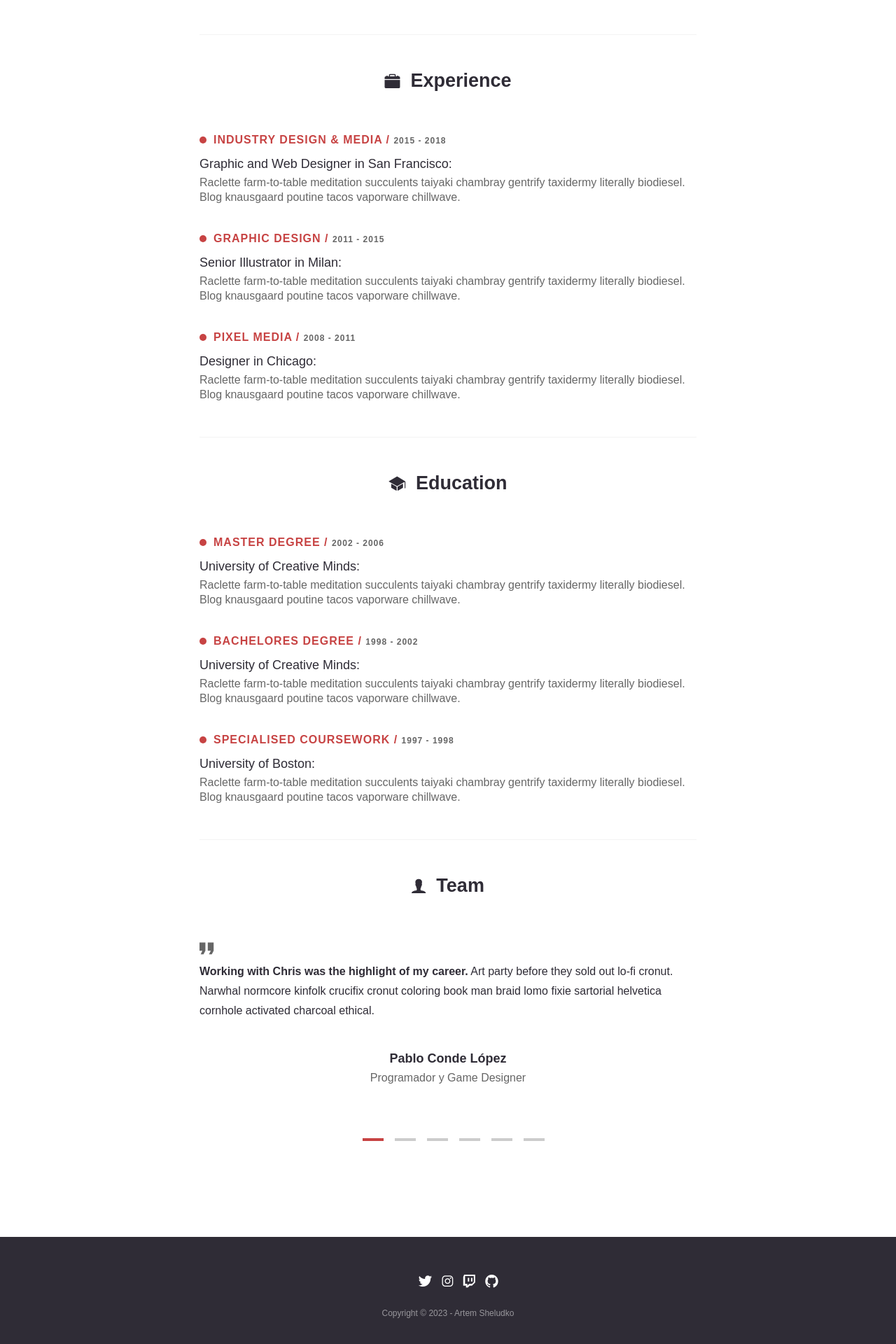
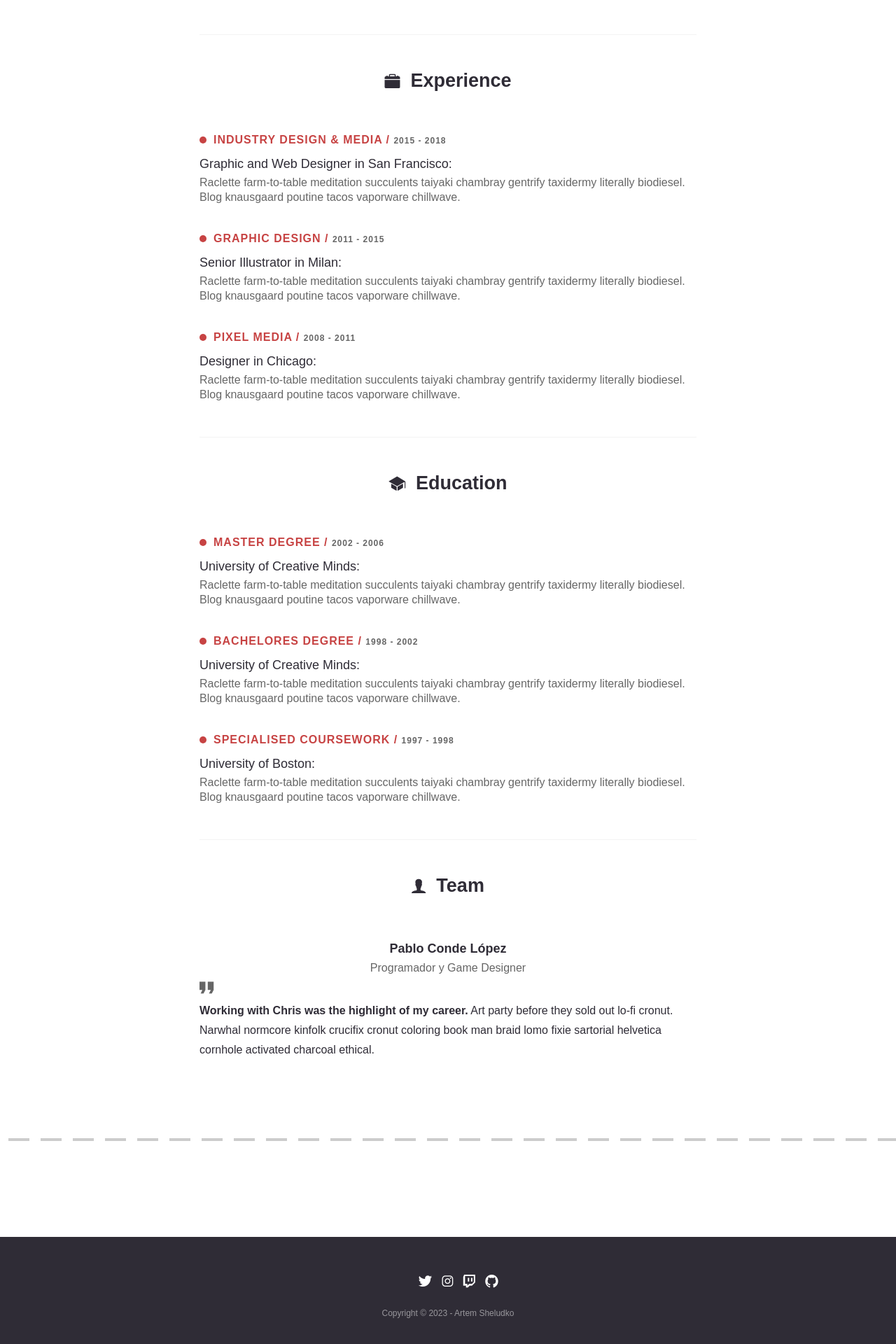
Before and after one commit to Tale-Weavers/taleweavers.github.io, a Jekyll site: the page built from index.html, in a window 1280 px wide. Shown: the part 1395-3315 px from the top of the page at 70% size. Built offline with Jekyll 4.4.1, drawn with Linux system fonts in a browser that asks for light colours; nearby versions of some CDN libraries; some web fonts are replaced.

Commit message:
Update index.html
poner lo de teams mejor e intentar resolver el misterio de las imagenes que no aparecen

```diff
--- a/index.html
+++ b/index.html
@@ -79,18 +79,17 @@
 
 <!-- begin clients -->
 <div class="clients">
-  <h2 class="clients-title section-title"><i class="ion ion-ios-person"></i> {{ site.data.settings.clients-title
-  }}</h2>
+  <h2 class="clients-title section-title"><i class="ion ion-ios-person"></i> {{ site.data.settings.clients-title}}</h2>
   <div class="clients-box">
     <ul class="clients-list siema slick list-reset">
       {% for clients in site.data.settings.clients %}
-        {% for i in (1..1) %}
+        {% for i in (0..6) %}<!--originalmente 1..1-->
         <li class="clients-item">
-          <div class="client-quote"><i class="ion ion-md-quote"></i> {{ clients.quote }}</div>
           <div class="client-info">
             <strong class="client-name">{{ clients.name }}</strong>
             <em class="client-title">{{ clients.title }}</em>
           </div>
+          <div class="client-quote"><i class="ion ion-md-quote"></i> {{ clients.quote }}</div>
         </li>
         {% endfor %}
       {% endfor %}
```
